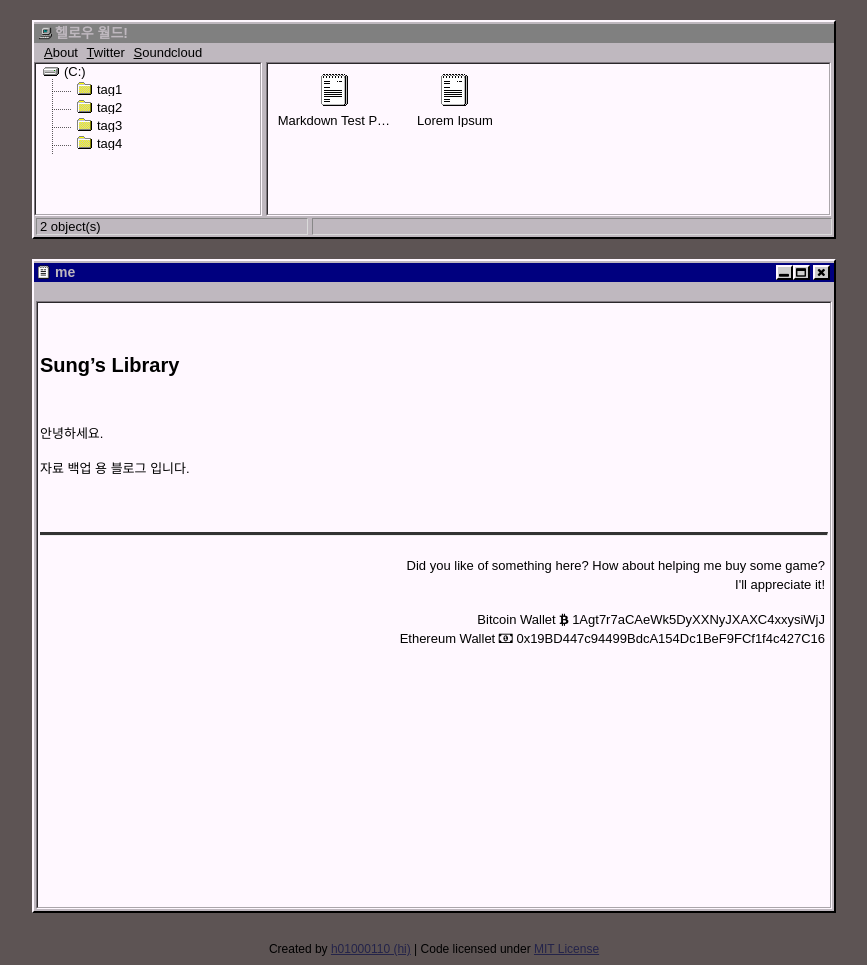
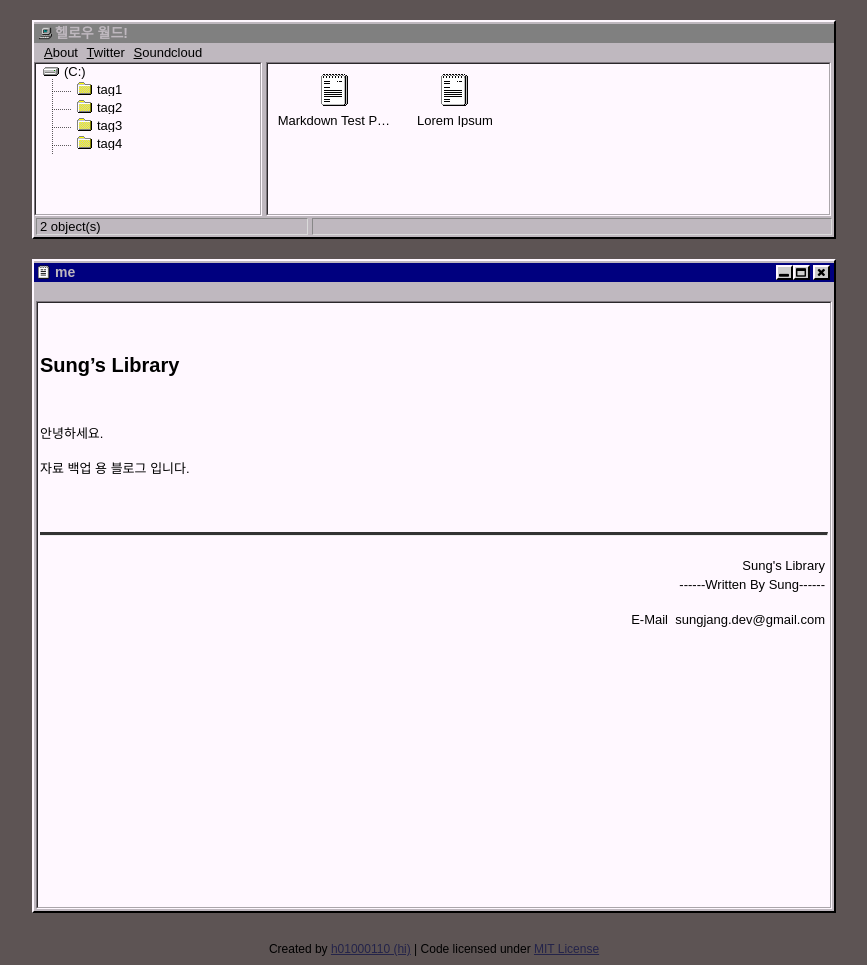
Before and after one commit to sungisaiah/sungisaiah.github.io, a Jekyll site: the page built from me/index.md, in a window 1280 px wide. Shown: the whole page, without its empty margins (206-1073 px from the left). Built offline with Jekyll 4.4.1, drawn with Linux system fonts in a browser that asks for light colours.

Commit message:
Update donate.html

```diff
--- a/_includes/donate.html
+++ b/_includes/donate.html
@@ -2,7 +2,7 @@
 <hr>
 <br>
 <div class="donate">
-	<p>Did you like of something here? How about helping me buy some game?<br>
-	I'll appreciate it!</p>
-	<p>Bitcoin Wallet <i class="fa fa-btc"></i> 1Agt7r7aCAeWk5DyXXNyJXAXC4xxysiWjJ<br>Ethereum Wallet <i class="fa fa-money"></i> 0x19BD447c94499BdcA154Dc1BeF9FCf1f4c427C16</p>
+	<p>Sung's Library<br>
+	------Written By Sung------</p>
+	<p>E-Mail <i class="fa fa-mail"></i> sungjang.dev@gmail.com<br>
 </div>
```
